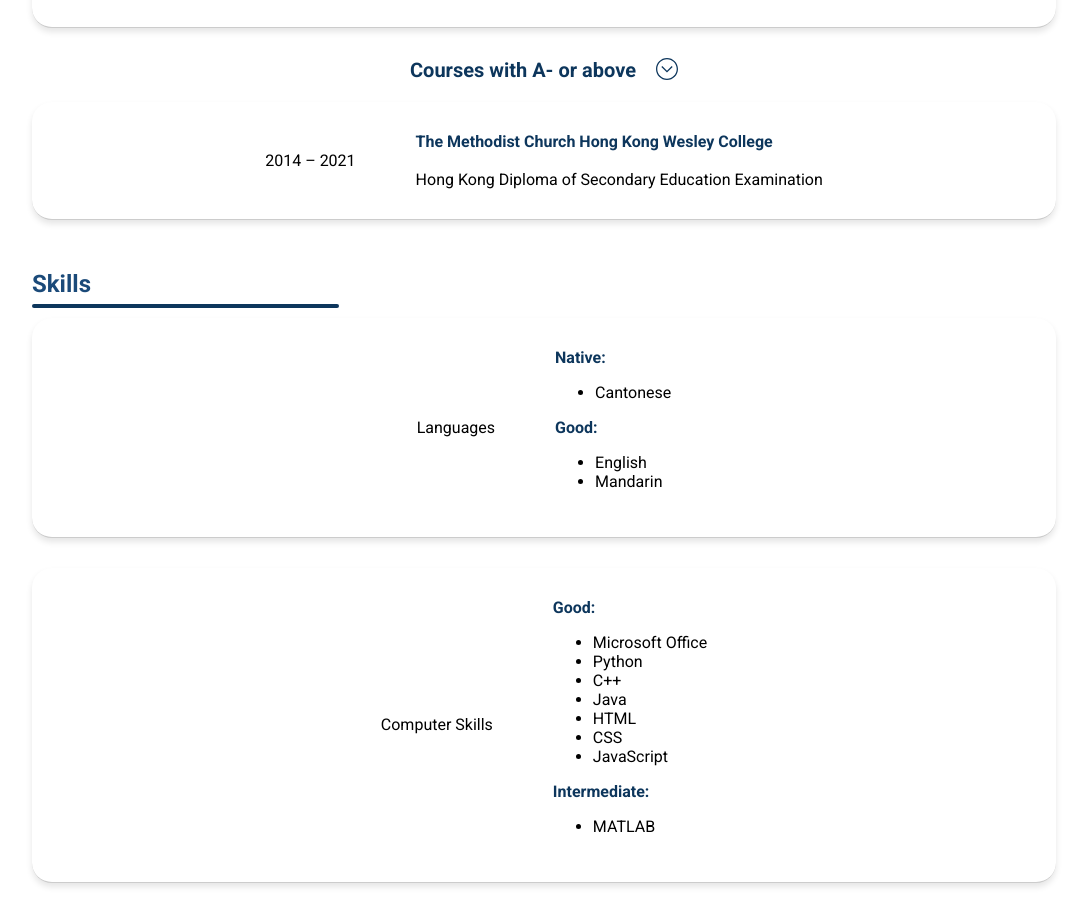
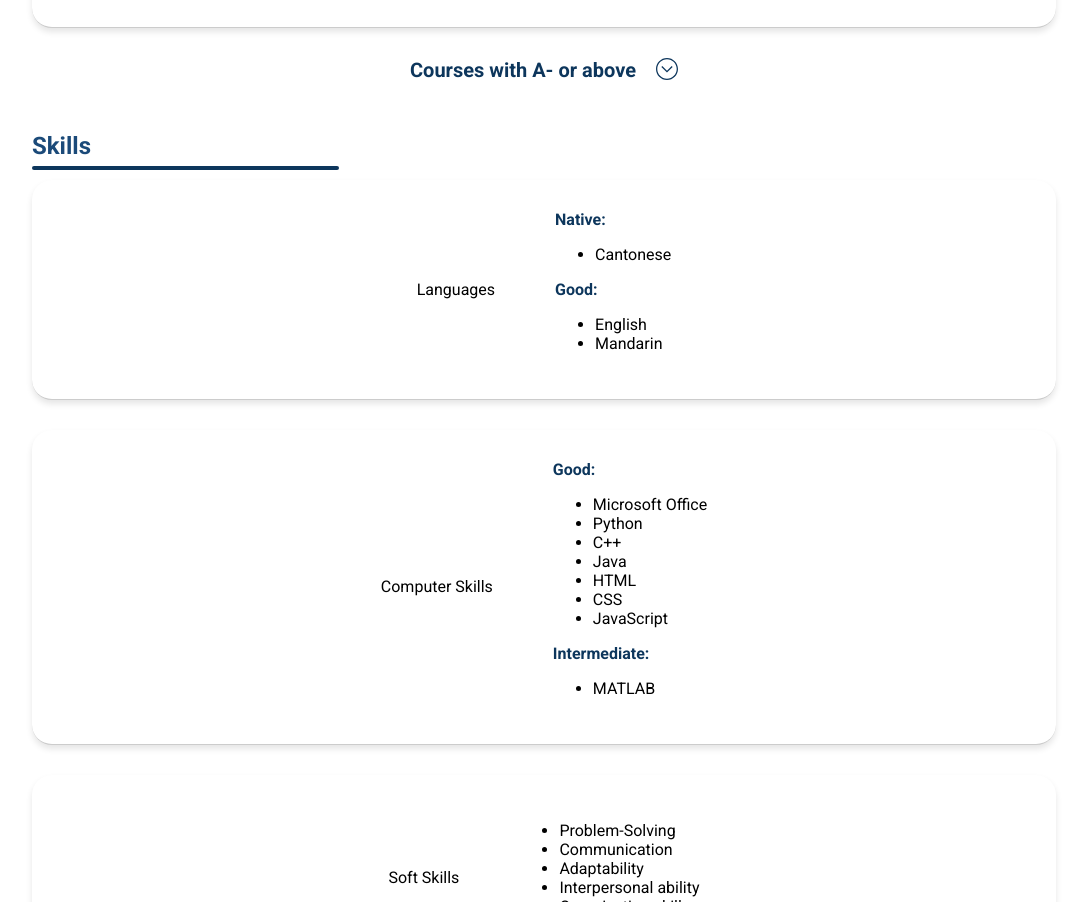
Before and after one commit to hoywan/hywan, a plain HTML site: page index.html in a window 1280 px wide. Shown: the part 1249-2151 px from the top of the page, without its empty margins (96-1183 px from the left). Drawn offline with nearby package versions, Linux system fonts and the light colour scheme.

Commit message:
Update index.html

```diff
--- a/index.html
+++ b/index.html
@@ -250,14 +250,14 @@
 					</tbody>
 				</table>
 
-				<div class="sectionStyle2">
+<!-- 				<div class="sectionStyle2">
 					<div>2014 – 2021</div>
 
 					<div>
 						<b>The Methodist Church Hong Kong Wesley College</b><br /><br />
 						Hong Kong Diploma of Secondary Education Examination
 					</div>
-				</div>
+				</div> -->
 			</div>
 
 			<div class="section">
```
